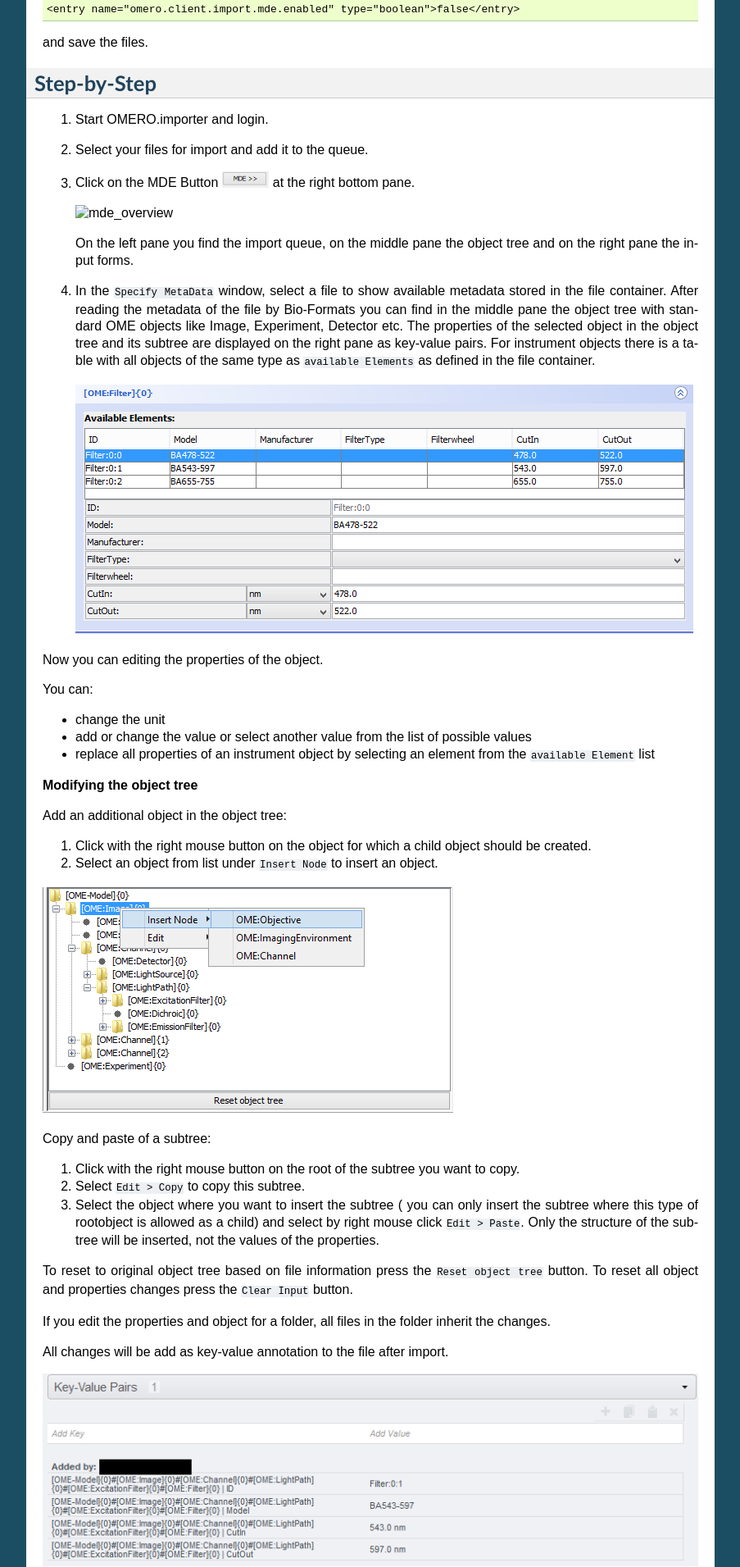
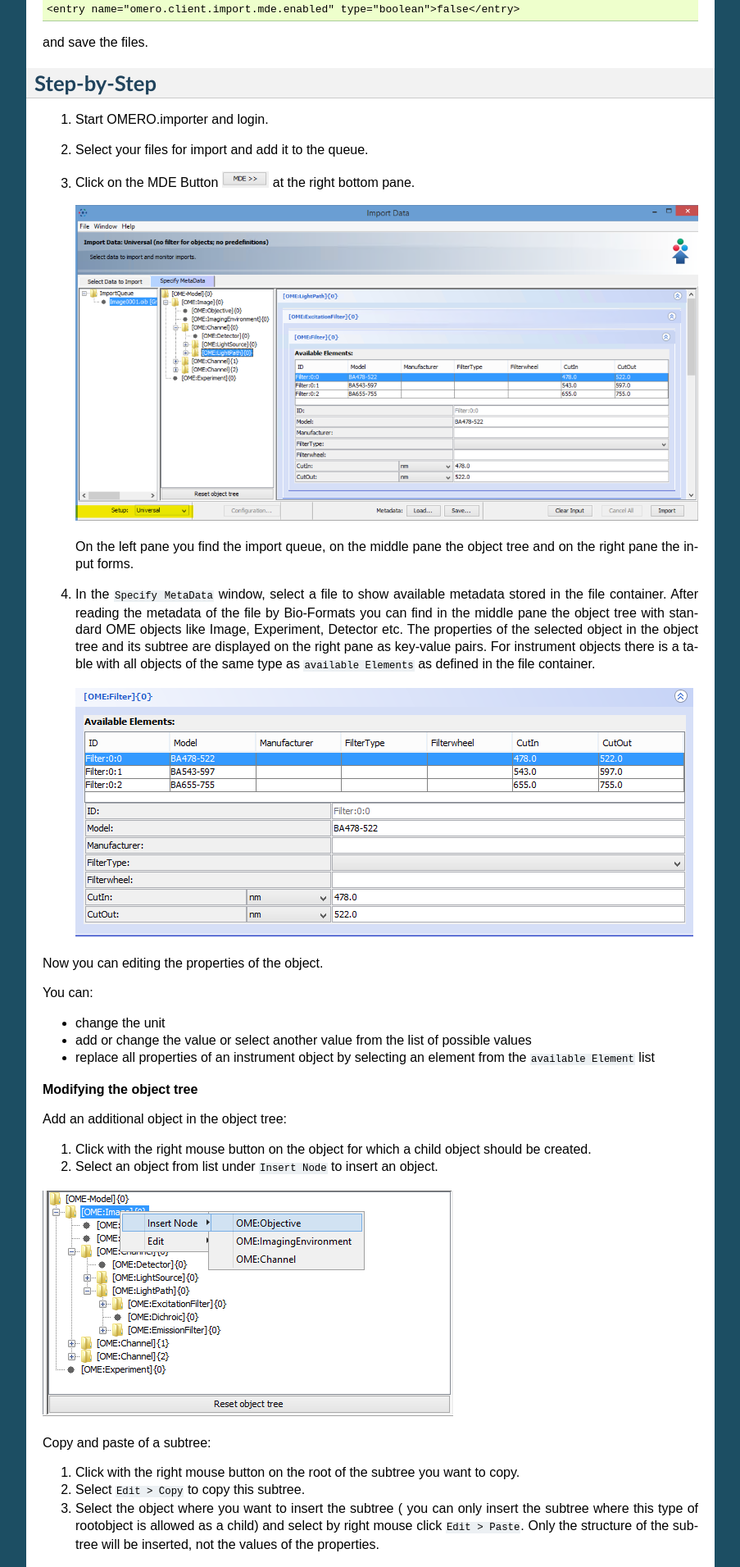
Before and after one commit to ome/omero-guide-mde, a Sphinx documentation site: the page built from docs/mde_editStandard.rst, in a window 1280 px wide. Shown: the part 508-2419 px from the top of the page at 82% size, without its empty margins (198-1101 px from the left). Built offline with Sphinx 7.4.7, drawn with Linux system fonts in a browser that asks for light colours.

Commit message:
rename mde_overview extension

```diff
--- a/docs/mde_editStandard.rst
+++ b/docs/mde_editStandard.rst
@@ -85,7 +85,7 @@
 
 |mde_annotation|
 
-.. |mde_overview| image:: images/mde_overview.png
+.. |mde_overview| image:: images/mde_overview.PNG
 .. |mde_button1| image:: images/mde_button1.png
         :width: 0.6in
         :height: 0.2in
```
